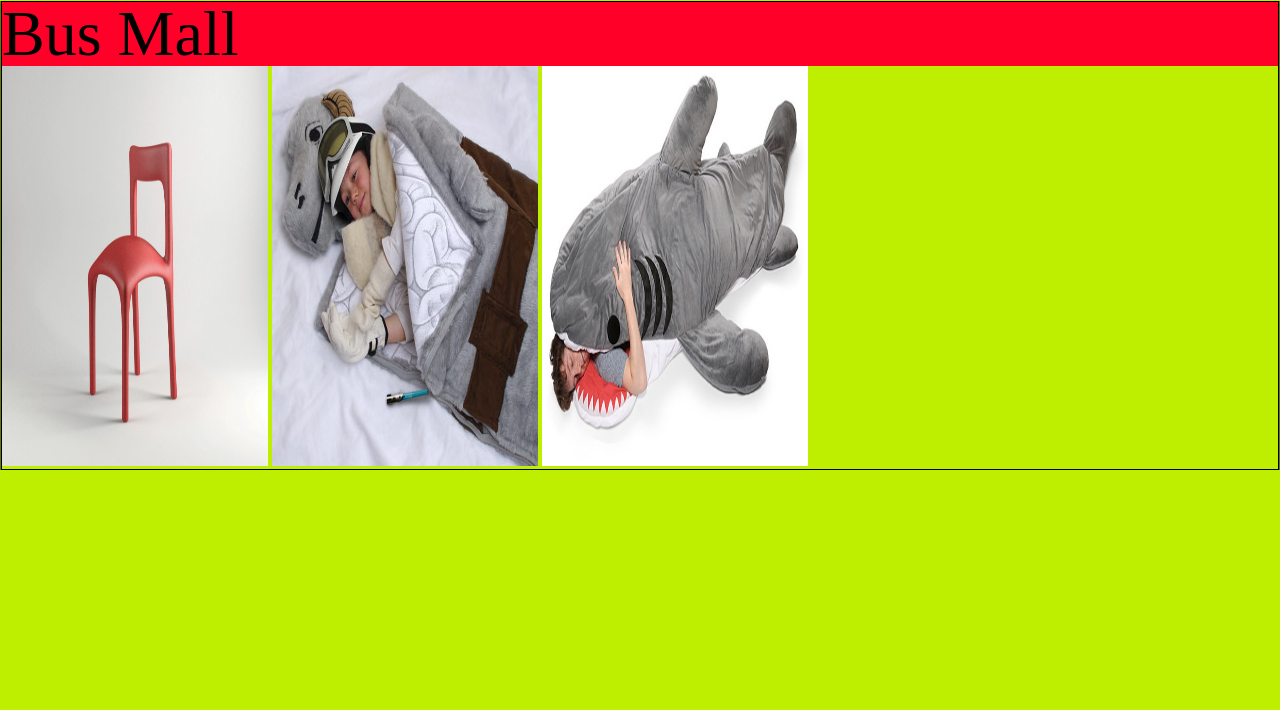
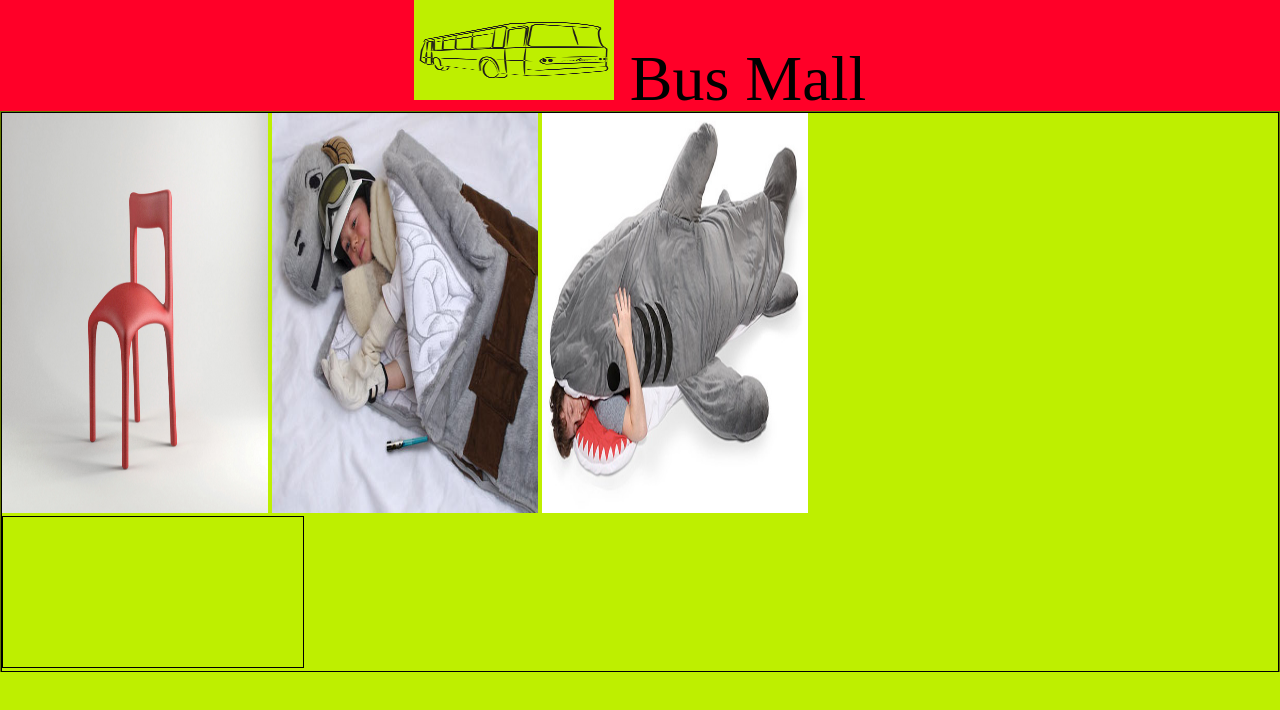
Before and after one commit to les1208/BusMall, a plain HTML site: page index.html in a window 1280 px wide. Drawn offline with nearby package versions, Linux system fonts and the light colour scheme.

Commit message:
lab11 updated

```diff
--- a/app.js
+++ b/app.js
@@ -4,7 +4,10 @@ var imageOneEl = document.getElementById('picture1');
 var imageTwoEl = document.getElementById('picture2');
 var imageThreeEl = document.getElementById('picture3');
 var sectionEl =  document.getElementById('picture-container');
-//var totalClicks = 25;
+
+//total clicks var
+var totalClicks = 0;
+
 
 var allMallItems = [];
 
@@ -14,8 +17,6 @@ function BusMallItems(src, alt, title){
   this.title = title;
   this.clicked = 0;
   this.viewed = 0;
-  this.left= 0;
-  this.center =0;
 
   allMallItems.push(this);
 }
@@ -28,7 +29,7 @@ function imageGenerator(){
   var pic1 = random(allMallItems.length);
   var pic2= random(allMallItems.length);
   var pic3= random(allMallItems.length);
-  while(pic1 === pic2 === pic3){
+  while(pic1 === pic3 || pic2 === pic3 || pic1 === pic2 || pic1 === pic2 === pic3){
     pic2 = random(allMallItems.length);
     pic3= random(allMallItems.length);
   }
@@ -51,6 +52,7 @@ function imageGenerator(){
 }
 
 function handleClick(event) {
+  totalClicks++;
   var clickedItem = event.target.title;
   for(var i =0; i < allMallItems.length; i++){
     if(clickedItem === allMallItems[i].title){
--- a/index.html
+++ b/index.html
@@ -5,34 +5,22 @@
 		<link rel="stylesheet" tyoe="text/css" href="style.css">
 	</head>
 	<body>
-		<header></header>
+		<header> <img id="bus" src="img/bus.png" width="100%"> Bus Mall</header>
+
 		<main>
-			<h1>Bus Mall</h1>
+
+
 			<section id="picture-container">
 				<img id="picture1" alt="item1" title="" src="">
 				<img id="picture2" alt="item2" title="" src="">
 				<img id="picture3" alt="item3" title="" src="">
-				<!-- <img id="picture4" alt="item4" title="" src="">
-				<img id="picture5" alt="item5" title="" src="">
-				<img id="picture6" alt="item6" title="" src="">
-				<img id="picture7" alt="item7" title="" src="">
-				<img id="picture8" alt="item8" title="" src="">
-				<img id="picture9" alt="item9" title="" src="">
-				<img id="picture10" alt="item10" title="" src="">
-				<img id="picture11" alt="item11" title="" src="">
-				<img id="picture12" alt="item12" title="" src="">
-				<img id="picture13" alt="item13" title="" src="">
-				<img id="picture14" alt="item14" title="" src="">
-				<img id="picture15" alt="item15" title="" src="">
-				<img id="picture16" alt="item16" title="" src="">
-				<img id="picture17" alt="item17" title="" src="">
-				<img id="picture18" alt="item18" title="" src="">
-				<img id="picture19" alt="item19" title="" src="">
-				<img id="picture20" alt="item20" title="" src=""> -->
 
 			</section>
+			<canvas id="itemsData">
+			</canvas>
 		</main>
 		<footer></footer>
+		<script src="https://cdn.jsdelivr.net/npm/chart.js@2.9.3/dist/Chart.min.js"></script>
 		<script src="app.js"></script>
 	</body>
 </html>
--- a/style.css
+++ b/style.css
@@ -5,13 +5,19 @@
 	background-color: #beef00;
 }
 
+
 body {
 	background-color: #657a00;
 }
 
-h1{
+#bus {
+	width: 200px;
+	height: 100px;
+}
+header{
 	font-size: 400%;
 	background-color: #ff0028;
+	text-align: center;
 }
 
 img {
@@ -20,3 +26,7 @@ img {
 	margin-left: auto;
 	margin-right: auto;
 }
+
+canvas {
+	border: solid black 1px;
+}
```
Also changed, not shown: img/bus.png (added), 1 other file.
